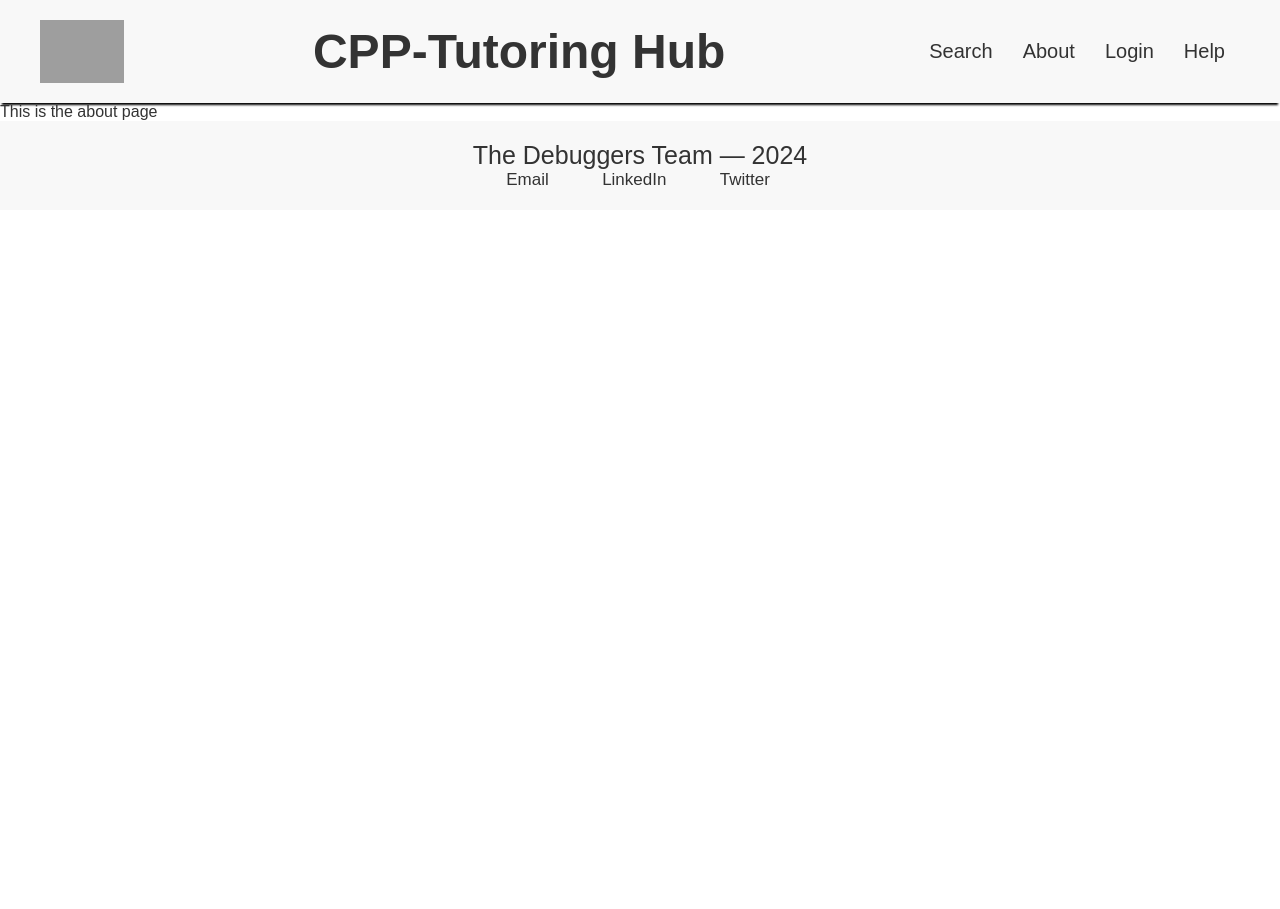
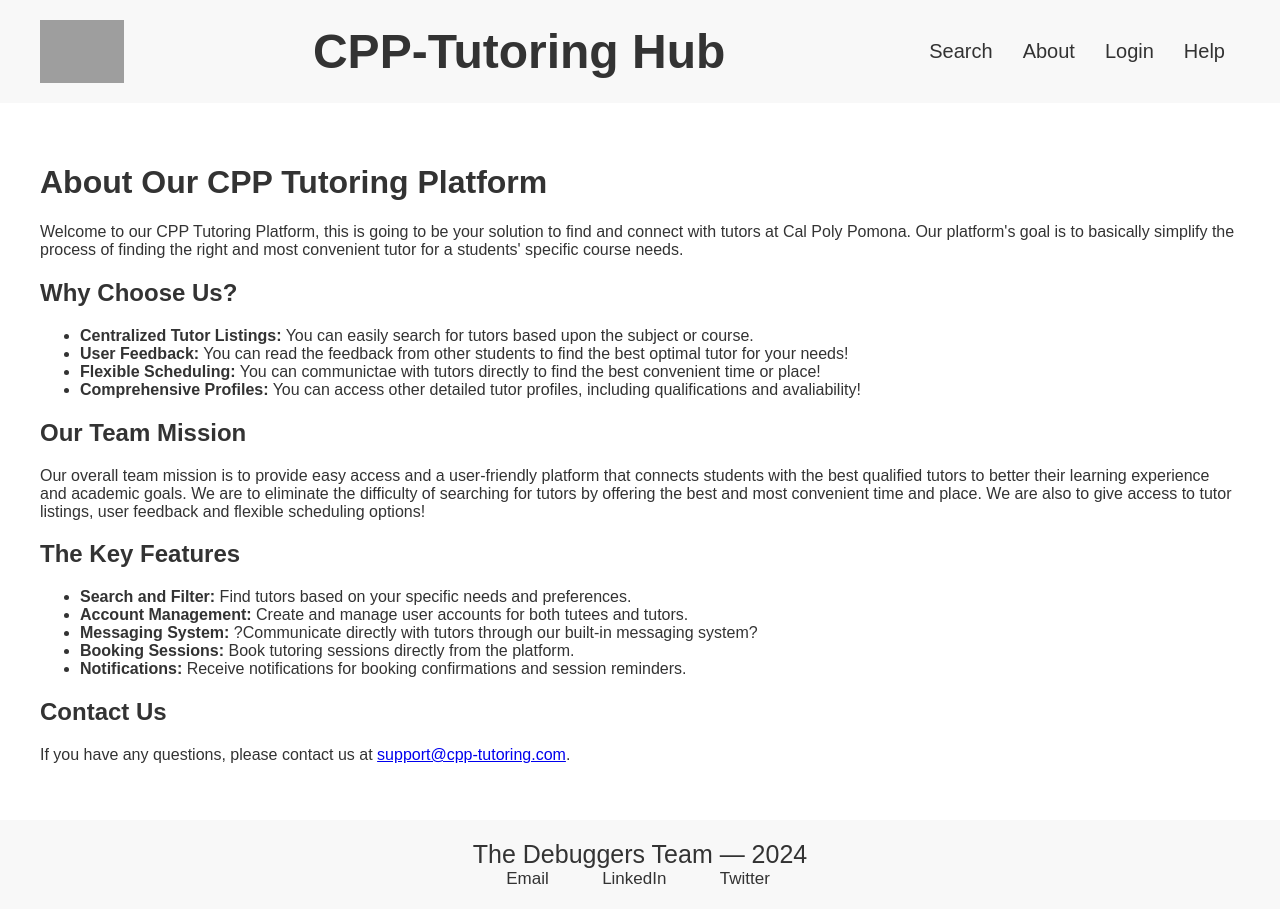
Before and after one commit to Debuggers-CS4800/CPP-Tutoring-Platform, a React (Create React App) app: page /about in a window 1280 px wide. Before the commit the page ends 800 px from the top, so only its background shows below. Built offline with nearby package versions, Linux system fonts and the light colour scheme; grey boxes are pictures that could not be loaded.

Commit message:
Updated the About Page with info of the platform

```diff
--- a/src/pages/About.js
+++ b/src/pages/About.js
@@ -1,15 +1,58 @@
 import React from 'react';
+import Footer from './components/Footer';
 import Header from './components/Header';
-import Footer from './components/Footer';
-
 
 function About() {
   return (
-      <div className="About">
-        <Header />
-          This is the about page
-        <Footer />
-      </div>
+    <div className="About">
+      <Header />
+      <main className="main-content">
+
+        <h1>About Our CPP Tutoring Platform</h1>
+
+        <p>
+          Welcome to our CPP Tutoring Platform, this is going to be your solution to find and connect with
+          tutors at Cal Poly Pomona. Our platform's goal is to basically simplify the process of finding the
+          right and most convenient tutor for a students' specific course needs.
+        </p>
+
+        <h2>Why Choose Us?</h2>
+
+        <ul>
+          <li><strong>Centralized Tutor Listings:</strong> You can easily search for tutors based upon the subject or course.</li>
+          <li><strong>User Feedback:</strong> You can read the feedback from other students to find the best optimal tutor for your needs!</li>
+          <li><strong>Flexible Scheduling:</strong> You can communictae with tutors directly to find the best convenient time or place!</li>
+          <li><strong>Comprehensive Profiles:</strong> You can access other detailed tutor profiles, including qualifications and avaliability!</li>
+        </ul>
+
+        <h2>Our Team Mission</h2>
+
+        <p>
+          Our overall team mission is to provide easy access and a user-friendly platform that connects students
+          with the best qualified tutors to better their learning experience and academic goals. We are
+          to eliminate the difficulty of searching for tutors by offering the best and most convenient time
+          and place. We are also to give access to tutor listings, user feedback and flexible scheduling options!
+        </p>
+
+        <h2>The Key Features</h2>
+
+        <ul>
+          <li><strong>Search and Filter:</strong> Find tutors based on your specific needs and preferences.</li>
+          <li><strong>Account Management:</strong> Create and manage user accounts for both tutees and tutors.</li>
+          <li><strong>Messaging System:</strong> ?Communicate directly with tutors through our built-in messaging system?</li>
+          <li><strong>Booking Sessions:</strong> Book tutoring sessions directly from the platform.</li>
+          <li><strong>Notifications:</strong> Receive notifications for booking confirmations and session reminders.</li>
+        </ul>
+
+        <h2>Contact Us</h2>
+
+        <p>
+          If you have any questions, please contact us at <a href="mailto:support@cpp-tutoring.com">support@cpp-tutoring.com</a>.
+        </p>
+
+      </main>
+      <Footer />
+    </div>
   );
 }
 
```
